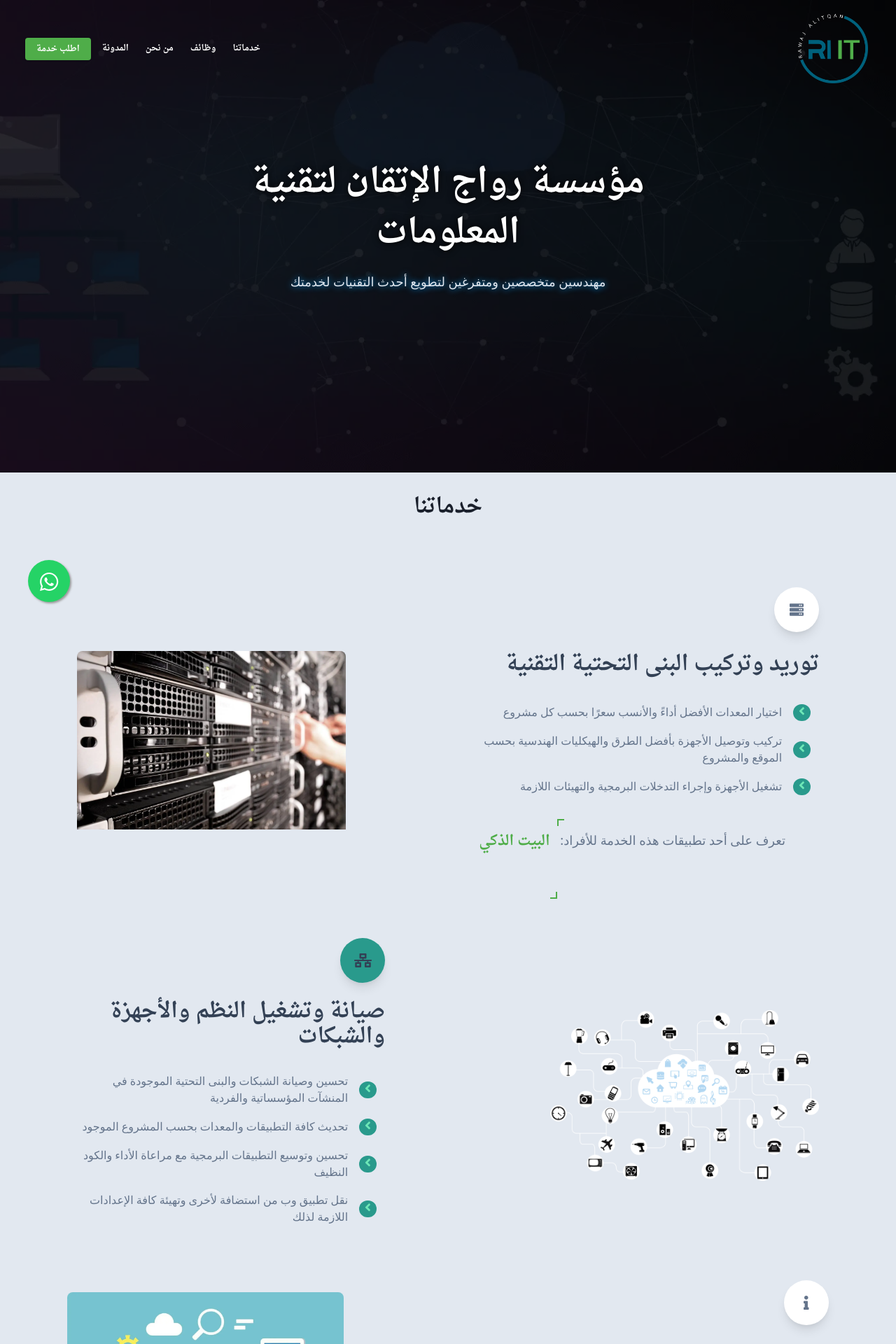
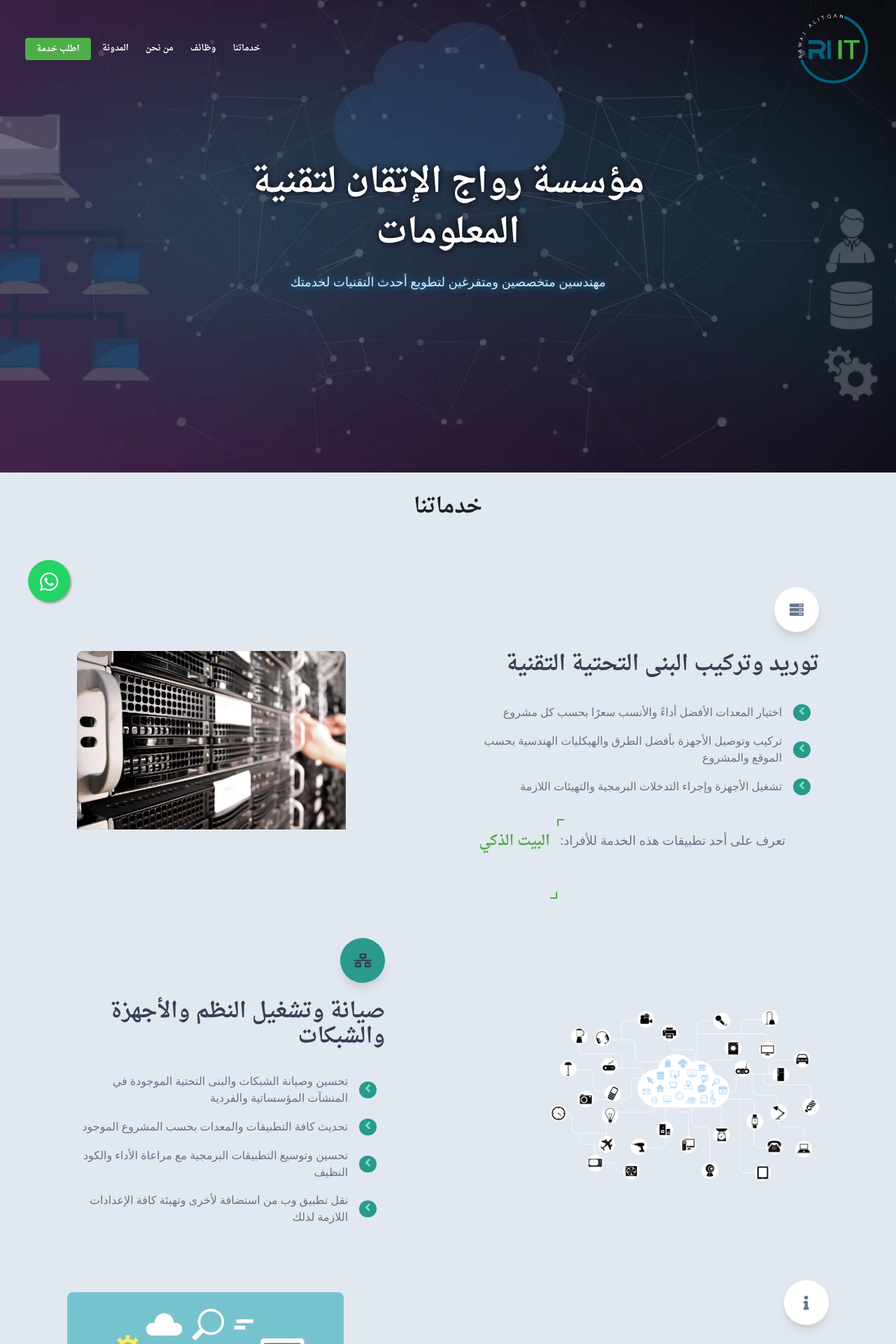
Before and after one commit to rawajitqan/IT, a Jekyll site: the page built from index.html, in a window 1280 px wide. Shown: the top 1920 px of the page at 70% size. Built offline with Jekyll 4.4.1, drawn with Linux system fonts in a browser that asks for light colours; some web fonts are replaced.

Commit message:
lighter header

```diff
--- a/_includes/header.html
+++ b/_includes/header.html
@@ -13,7 +13,7 @@
           >
 <span
               id="blackOverlay"
-              class="w-full h-full absolute opacity-75 bg-black"
+              class="w-full h-full absolute opacity-3 bg-black"
             />
           </div>
           <div class="container relative mx-auto">
```
Also changed, not shown: 2 other files.
